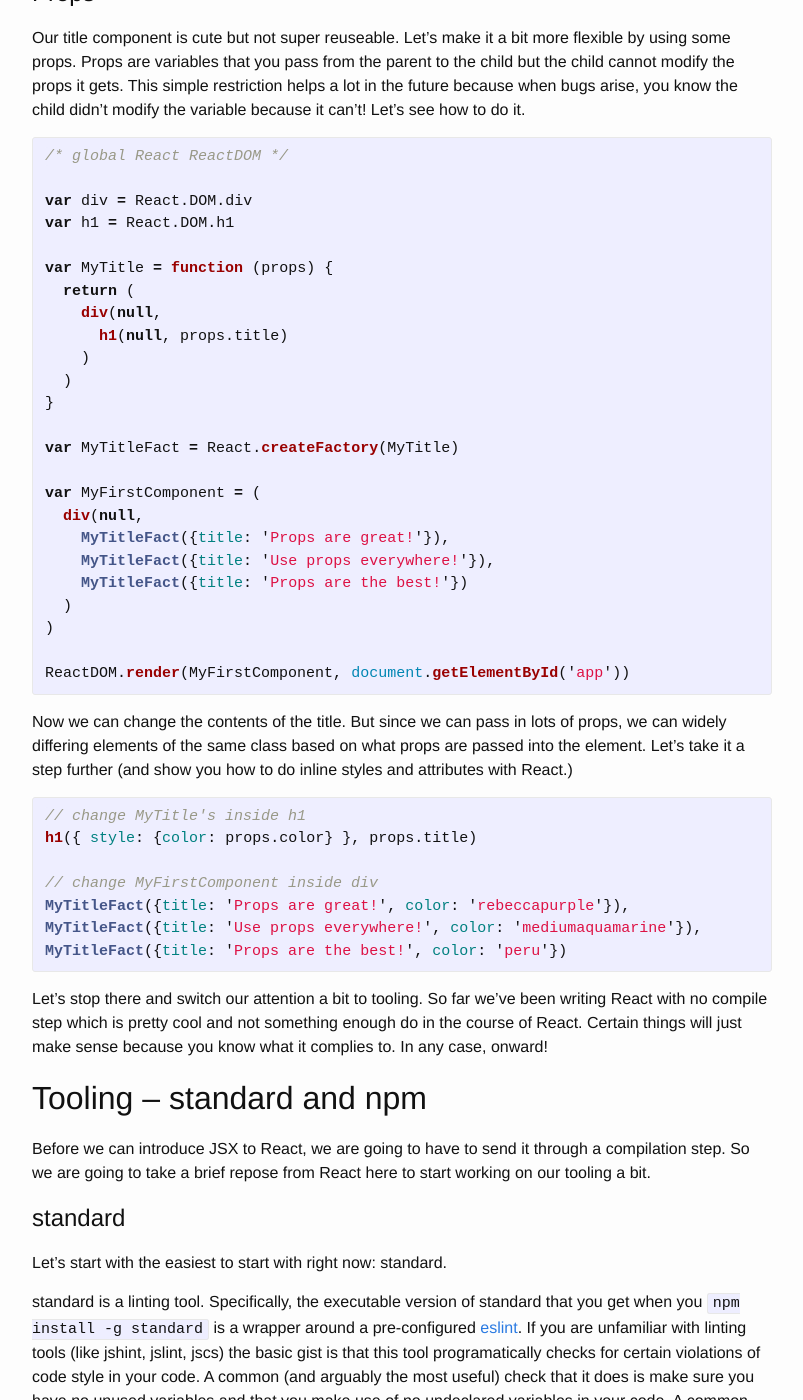
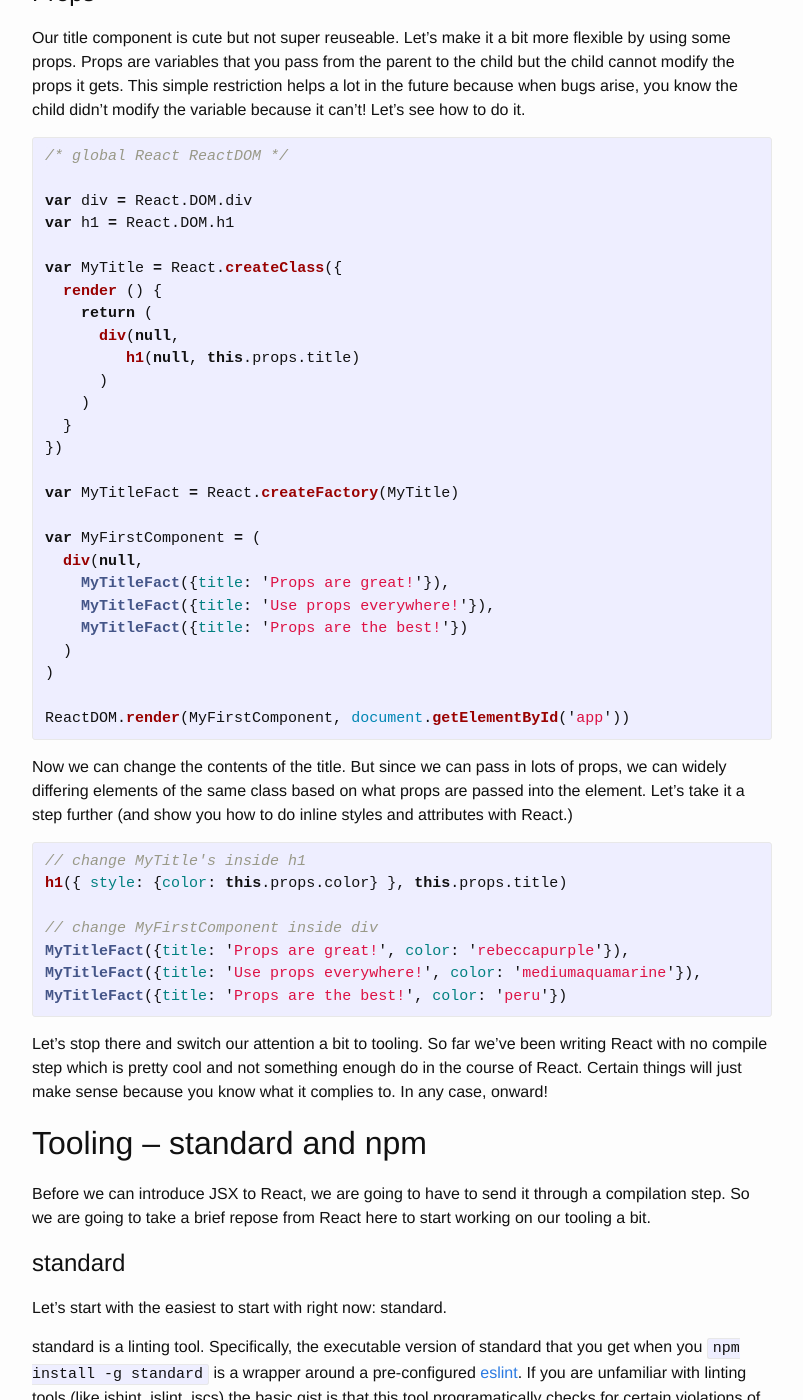
Before and after one commit to btholt/complete-intro-to-react, a Jekyll site: the page built from index.html, in a window 1280 px wide and 1400 px high, scrolled down 4175 px. Shown: the whole window, without its empty margins (238-1041 px from the left). Built offline with Jekyll 4.4.1, drawn with Linux system fonts in a browser that asks for light colours.

Commit message:
Keep consistency: we just created MyTitle with React.createClass so let's continue using it.

```diff
--- a/_posts/2016-01-03-react.markdown
+++ b/_posts/2016-01-03-react.markdown
@@ -115,13 +115,15 @@ Our title component is cute but not super reuseable. Let's make it a bit more fl
 var div = React.DOM.div
 var h1 = React.DOM.h1
 
-var MyTitle = function (props) {
-  return (
-    div(null,
-      h1(null, props.title)
+var MyTitle = React.createClass({
+  render () {
+    return (
+      div(null,
+         h1(null, this.props.title)
+      )
     )
-  )
-}
+  }
+})
 
 var MyTitleFact = React.createFactory(MyTitle)
 
@@ -140,7 +142,7 @@ Now we can change the contents of the title. But since we can pass in lots of pr
 
 {% highlight javascript %}
 // change MyTitle's inside h1
-h1({ style: {color: props.color} }, props.title)
+h1({ style: {color: this.props.color} }, this.props.title)
 
 // change MyFirstComponent inside div
 MyTitleFact({title: 'Props are great!', color: 'rebeccapurple'}),
```
